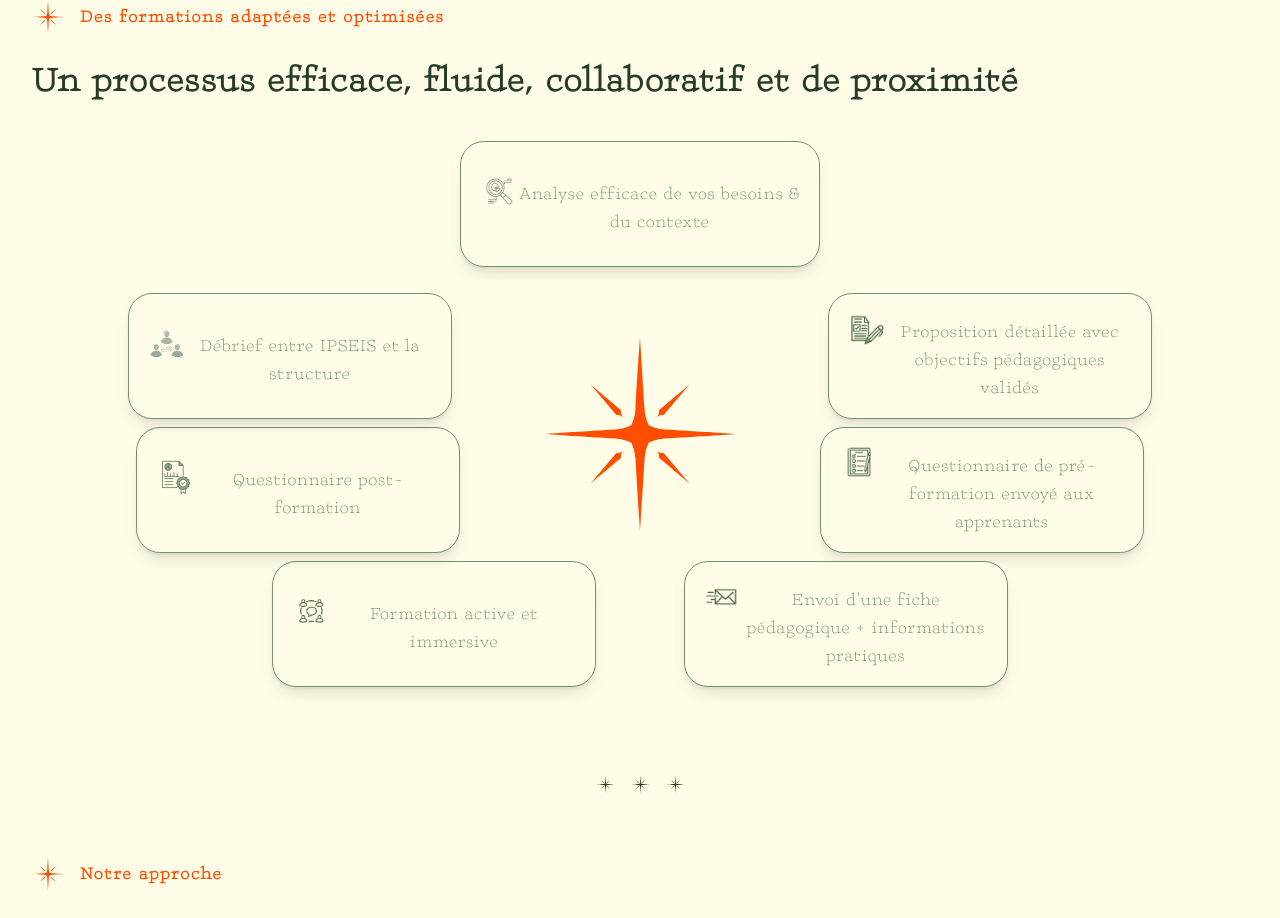
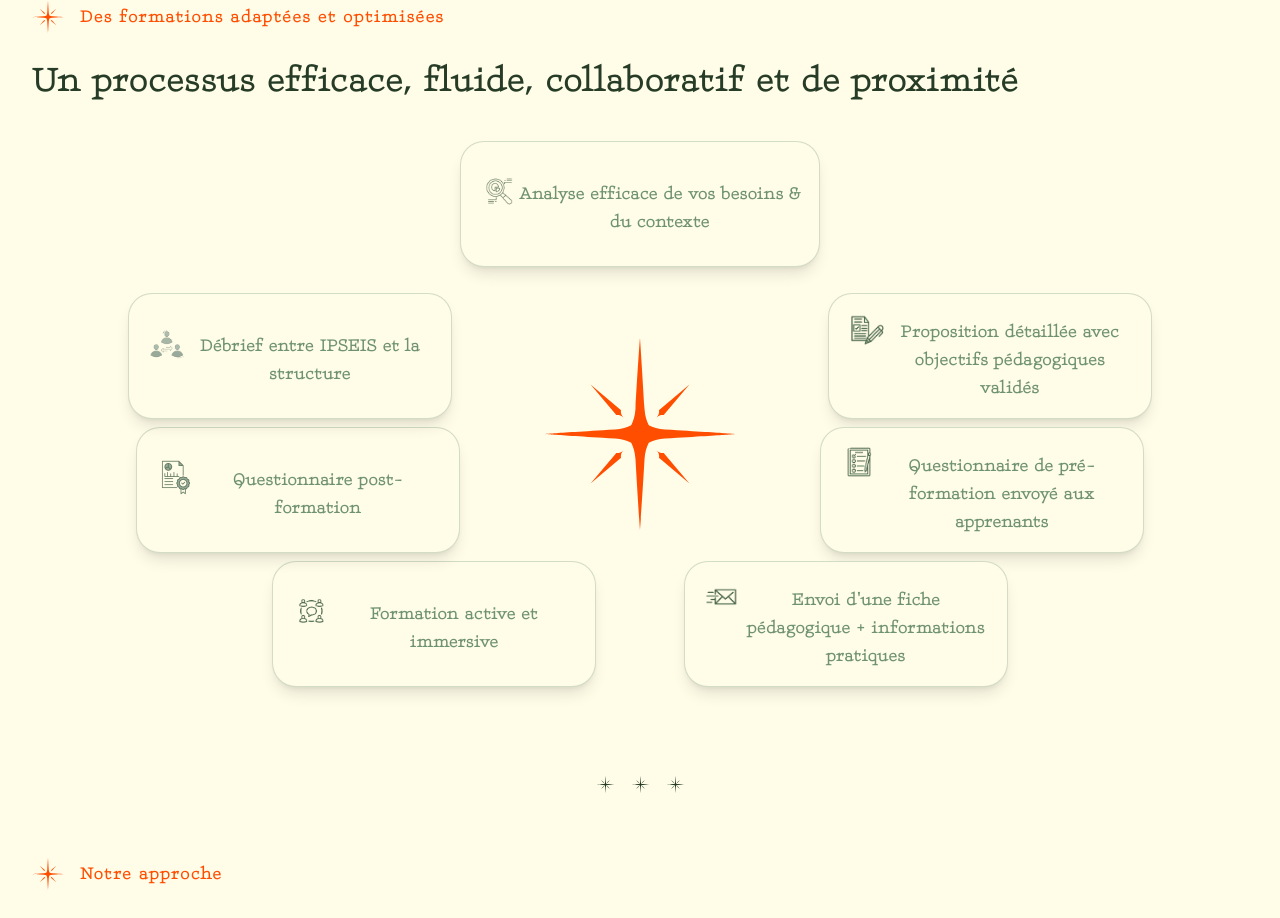
Before and after one commit to Jyok1m/ipseis, a Next.js app: page /pedagogie in a window 1280 px wide. Shown: the part 1769-2687 px from the top of the page. Built offline with nearby package versions, Linux system fonts and the light colour scheme; no server answers.

Commit message:
feat: ajouter la gestion de la propriété 'lighter' dans le composant FeatureBox et mettre à jour les descriptions dans PedagogyProcess

```diff
--- a/src/components/FeatureBox.tsx
+++ b/src/components/FeatureBox.tsx
@@ -4,16 +4,18 @@ export function FeatureBox({
 	bgColor,
 	className,
 	centered,
+	lighter,
 }: {
 	title?: string;
 	description: React.ReactNode;
 	bgColor: "support" | "maitrise";
 	className?: string;
 	centered?: boolean;
+	lighter?: boolean;
 }) {
 	return (
 		<div
-			className={`p-4 bg-${bgColor} rounded-3xl shadow-lg border-[1px] border-maitrise text-${
+			className={`p-4 bg-${bgColor} rounded-3xl shadow-lg border-[1px] ${lighter ? "border-maitrise/30" : "border-maitrise"}  text-${
 				bgColor === "support" ? "maitrise" : "support"
 			} h-full text-center flex flex-col justify-center ${className || ""}`}
 		>
--- a/src/components/sections/PedagogyProcess.tsx
+++ b/src/components/sections/PedagogyProcess.tsx
@@ -13,6 +13,7 @@ export const PedagogyProcessSection = () => {
 					<div className="relative grid grid-cols-1 gap-4 sm:gap-2 sm:[grid-template-columns:0.9fr_1fr_0.9fr] sm:[grid-template-rows:0.9fr_1fr_0.9fr] place-items-stretch">
 						<div className="sm:col-start-2 sm:row-start-1 sm:-translate-y-24">
 							<FeatureBox
+								lighter
 								description={
 									<div className="relative pl-10">
 										<span className="absolute left-0 -top-[12px]">
@@ -24,7 +25,7 @@ export const PedagogyProcessSection = () => {
 												className="w-11 h-11 flex-shrink-0 object-contain align-top"
 											/>
 										</span>
-										<p>Analyse efficace de vos besoins & du contexte</p>
+										<p className="font-bold">Analyse efficace de vos besoins & du contexte</p>
 									</div>
 								}
 								bgColor="support"
@@ -34,6 +35,7 @@ export const PedagogyProcessSection = () => {
 
 						<div className="sm:col-start-3 sm:row-start-1 sm:translate-y-14">
 							<FeatureBox
+								lighter
 								description={
 									<div className="relative pl-10">
 										<span className="absolute left-0 -top-[12px]">
@@ -45,7 +47,7 @@ export const PedagogyProcessSection = () => {
 												className="w-11 h-11 flex-shrink-0 object-contain align-top"
 											/>
 										</span>
-										<p>Proposition détaillée avec objectifs pédagogiques validés</p>
+										<p className="font-bold">Proposition détaillée avec objectifs pédagogiques validés</p>
 									</div>
 								}
 								bgColor="support"
@@ -55,6 +57,7 @@ export const PedagogyProcessSection = () => {
 
 						<div className="sm:col-start-3 sm:row-start-2 sm:-translate-x-2 sm:translate-y-14">
 							<FeatureBox
+								lighter
 								description={
 									<div className="relative pl-10">
 										<span className="absolute left-0 -top-[12px]">
@@ -66,7 +69,7 @@ export const PedagogyProcessSection = () => {
 												className="w-11 h-11 flex-shrink-0 object-contain align-top"
 											/>
 										</span>
-										<p>Questionnaire de pré-formation envoyé aux apprenants</p>
+										<p className="font-bold">Questionnaire de pré-formation envoyé aux apprenants</p>
 									</div>
 								}
 								bgColor="support"
@@ -76,6 +79,7 @@ export const PedagogyProcessSection = () => {
 
 						<div className="sm:col-start-3 sm:row-start-3 sm:-translate-x-24 md:-translate-x-32 lg:-translate-x-36 sm:translate-y-14">
 							<FeatureBox
+								lighter
 								description={
 									<div className="relative pl-10">
 										<span className="absolute left-0 -top-[12px]">
@@ -87,7 +91,7 @@ export const PedagogyProcessSection = () => {
 												className="w-11 h-11 flex-shrink-0 object-contain align-top"
 											/>
 										</span>
-										<p>Envoi d'une fiche pédagogique + informations pratiques</p>
+										<p className="font-bold">Envoi d'une fiche pédagogique + informations pratiques</p>
 									</div>
 								}
 								bgColor="support"
@@ -97,6 +101,7 @@ export const PedagogyProcessSection = () => {
 
 						<div className="sm:col-start-1 sm:row-start-3 sm:translate-x-24 md:translate-x-32 lg:translate-x-36 sm:translate-y-14">
 							<FeatureBox
+								lighter
 								description={
 									<div className="relative pl-10">
 										<span className="absolute left-0 -top-[12px]">
@@ -108,7 +113,7 @@ export const PedagogyProcessSection = () => {
 												className="w-11 h-11 flex-shrink-0 object-contain align-top"
 											/>
 										</span>
-										<p>Formation active et immersive</p>
+										<p className="font-bold">Formation active et immersive</p>
 									</div>
 								}
 								bgColor="support"
@@ -118,6 +123,7 @@ export const PedagogyProcessSection = () => {
 
 						<div className="sm:col-start-1 sm:row-start-2 sm:translate-x-2 sm:translate-y-14">
 							<FeatureBox
+								lighter
 								description={
 									<div className="relative pl-10">
 										<span className="absolute left-0 -top-[12px]">
@@ -129,7 +135,7 @@ export const PedagogyProcessSection = () => {
 												className="w-11 h-11 flex-shrink-0 object-contain align-top"
 											/>
 										</span>
-										<p>Questionnaire post-formation</p>
+										<p className="font-bold">Questionnaire post-formation</p>
 									</div>
 								}
 								bgColor="support"
@@ -139,6 +145,7 @@ export const PedagogyProcessSection = () => {
 
 						<div className="sm:col-start-1 sm:row-start-1 sm:translate-y-14">
 							<FeatureBox
+								lighter
 								description={
 									<div className="relative pl-10">
 										<span className="absolute left-0 -top-[12px]">
@@ -150,7 +157,7 @@ export const PedagogyProcessSection = () => {
 												className="w-11 h-11 flex-shrink-0 object-contain align-top"
 											/>
 										</span>
-										<p>Débrief entre IPSEIS et la structure</p>
+										<p className="font-bold">Débrief entre IPSEIS et la structure</p>
 									</div>
 								}
 								bgColor="support"
```
